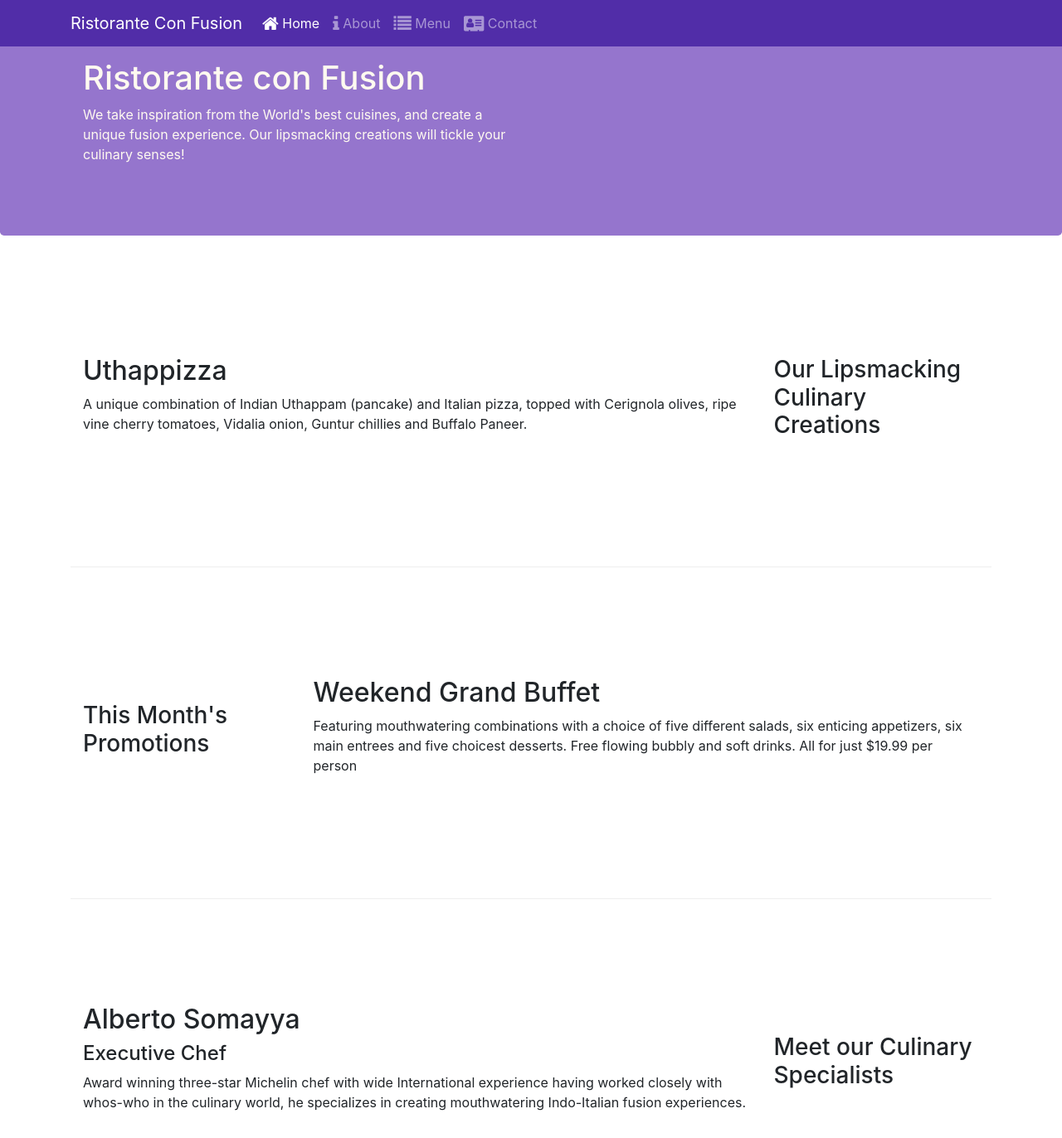
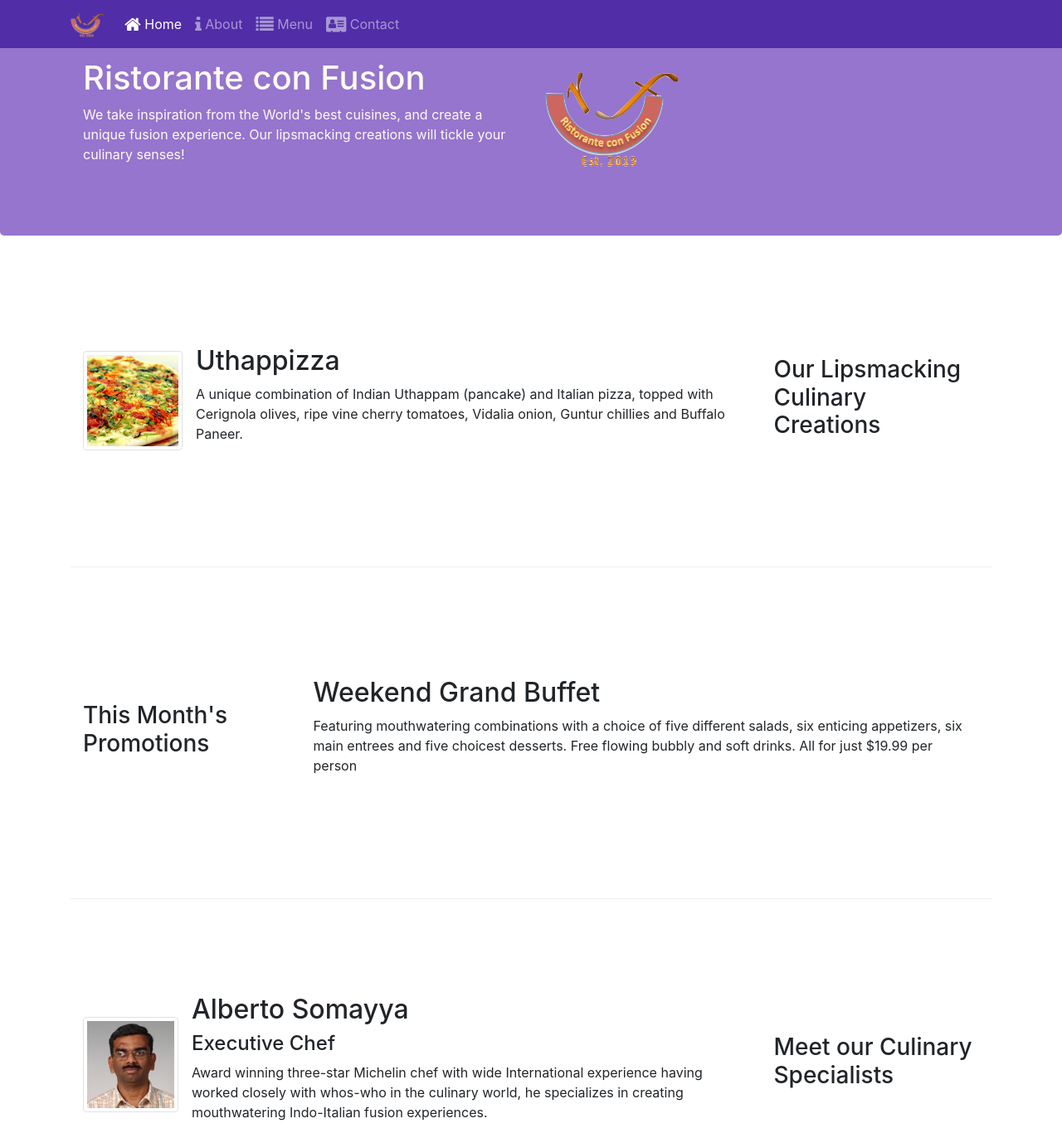
Before and after one commit to Mohammad-Shahbaz/Coursera_bootStrap, a website: page index.html in a window 1280 px wide. Shown: the top 1372 px of the page at 83% size. Drawn offline with nearby package versions, Linux system fonts and the light colour scheme.

Commit message:
Images and Media

```diff
--- a/index.html
+++ b/index.html
@@ -22,13 +22,17 @@
             <button class="navbar-toggler" type="button" data-toggle="collapse" data-target="#Navbar">
                 <span class="navbar-toggler-icon"></span>
             </button>
-            <a class="navbar-brand mar-auto" href="#">Ristorante Con Fusion</a>
+            <a class="navbar-brand mar-auto" href="#"><img src="img/logo.png" height="30" width="41"></a>
             <div class="collapse navbar-collapse" id="Navbar">
                 <ul class="navbar-nav mr-auto">
-                    <li class="nav-item active"><a class="nav-link" href="#"><span class="fa fa-home fa-lg"></span> Home</a></li>
-                    <li class="nav-item"><a class="nav-link" href="aboutus.html"><span class="fa fa-info fa-lg"></span> About</a></li>
-                    <li class="nav-item"><a class="nav-link" href="#"><span class="fa fa-list fa-lg"></span> Menu</a></li>
-                    <li class="nav-item"><a class="nav-link" href="contactus.html"><span class="fa fa-address-card fa-lg"></span> Contact</a></li>
+                    <li class="nav-item active"><a class="nav-link" href="#"><span class="fa fa-home fa-lg"></span>
+                            Home</a></li>
+                    <li class="nav-item"><a class="nav-link" href="aboutus.html"><span class="fa fa-info fa-lg"></span>
+                            About</a></li>
+                    <li class="nav-item"><a class="nav-link" href="#"><span class="fa fa-list fa-lg"></span> Menu</a>
+                    </li>
+                    <li class="nav-item"><a class="nav-link" href="contactus.html"><span
+                                class="fa fa-address-card fa-lg"></span> Contact</a></li>
                 </ul>
             </div>
 
@@ -43,7 +47,8 @@
                     <p>We take inspiration from the World's best cuisines, and create a unique fusion experience. Our
                         lipsmacking creations will tickle your culinary senses!</p>
                 </div>
-                <div class="col-12 col-sm">
+                <div class="col-12 col-sm align-self-center">
+                    <img src="img/logo.png" class="img-fluid">
                 </div>
             </div>
         </div>
@@ -55,10 +60,17 @@
                 <h3>Our Lipsmacking Culinary Creations</h3>
             </div>
             <div class="col col-sm order-sm-first col-md">
-                <h2>Uthappizza</h2>
+                <div class="media">
+                    <img class="d-flex mr-3 img-thumbnail align-self-center"
+                    src="img/uthappizza.png" alt="uthappizza">
+                    <div class="media-body">
+                        <h2 class="mt-0">Uthappizza</h2>
                         <p class="d-none d-sm-block">A unique combination of Indian Uthappam (pancake) and Italian pizza, topped
                             with Cerignola olives, ripe vine cherry tomatoes, Vidalia onion, Guntur chillies and Buffalo Paneer.
                         </p>
+                    </div>
+                </div>
+
             </div>
         </div>
 
@@ -80,11 +92,18 @@
                 <h3>Meet our Culinary Specialists</h3>
             </div>
             <div class="col col-sm order-sm-first col-md">
-                <h2>Alberto Somayya</h2>
+                <div class="media">
+                    <img class="d-flex mr-3 img-thumbnail align-self-center"
+                    src="img/alberto.png" alt="alberto">
+                    <div class="media-body">
+                        <h2 class="mt-0">Alberto Somayya</h2>
                         <h4>Executive Chef</h4>
                         <p class="d-none d-sm-block">Award winning three-star Michelin chef with wide International experience
                             having worked closely with whos-who in the culinary world, he specializes in creating mouthwatering
                             Indo-Italian fusion experiences. </p>
+                    </div>
+                </div>
+
             </div>
         </div>
     </div>
@@ -114,12 +133,17 @@
                 </div>
                 <div class="col-12 col-sm-4 align-self-center">
                     <div class="text-center">
-                        <a class="btn btn-social-icon btn-google" href="http://google.com/+"><i class="fa fa-google-plus fa-lg"></i></a>
-                        <a class="btn btn-social-icon btn-facebook" href="http://www.facebook.com/profile.php?id="><i class="fa fa-facebook fa-lg"></i></a>
-                        <a class="btn btn-social-icon btn-linkedin" href="http://www.linkedin.com/in/"><i class="fa fa-linkedin fa-lg"></i></a>
-                        <a class="btn btn-social-icon btn-twitter" href="http://twitter.com/"><i class="fa fa-twitter fa-lg"></i></a>
-                        <a class="btn btn-social-icon btn-youtube" href="http://youtube.com/"><i class="fa fa-youtube fa-lg"></i></a>
-                        <a class="btn btn-social-icon "href="mailto:"><i class="fa fa-envelope-o fa-lg"></i></a>
+                        <a class="btn btn-social-icon btn-google" href="http://google.com/+"><i
+                                class="fa fa-google-plus fa-lg"></i></a>
+                        <a class="btn btn-social-icon btn-facebook" href="http://www.facebook.com/profile.php?id="><i
+                                class="fa fa-facebook fa-lg"></i></a>
+                        <a class="btn btn-social-icon btn-linkedin" href="http://www.linkedin.com/in/"><i
+                                class="fa fa-linkedin fa-lg"></i></a>
+                        <a class="btn btn-social-icon btn-twitter" href="http://twitter.com/"><i
+                                class="fa fa-twitter fa-lg"></i></a>
+                        <a class="btn btn-social-icon btn-youtube" href="http://youtube.com/"><i
+                                class="fa fa-youtube fa-lg"></i></a>
+                        <a class="btn btn-social-icon " href="mailto:"><i class="fa fa-envelope-o fa-lg"></i></a>
                     </div>
                 </div>
             </div>
```
Also changed, not shown: aboutus.html (+7 -6 lines), contactus.html (+3 -2 lines), img/alberto.png (added), img/buffet.png (added), img/logo.png (added), img/uthappizza.png (added), 1 other file. Lines whose indentation alone changed are shown as unchanged.
